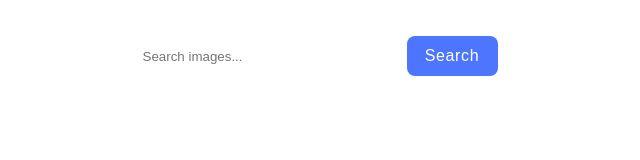
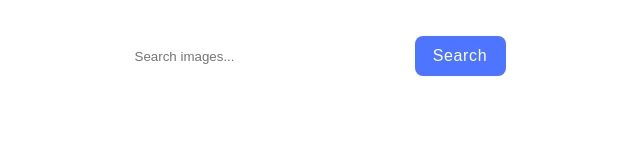
Before and after one commit to Bogdan-Ost/goit-js-hw-11, a website built with Vite: page src/index.html in a window 1280 px wide. Shown: the top 160 px of the page, without its empty margins (564-1204 px from the left). Built offline with nearby package versions, Linux system fonts and the light colour scheme; what simplelightbox would draw is missing.

Commit message:
add style input

```diff
--- a/src/css/styles.css
+++ b/src/css/styles.css
@@ -47,9 +47,6 @@ input {
   width: 272px;
   height: 40px;
   background: #fff;
-}
-
-input::placeholder {
   padding-left: 16px;
 }
 
```
